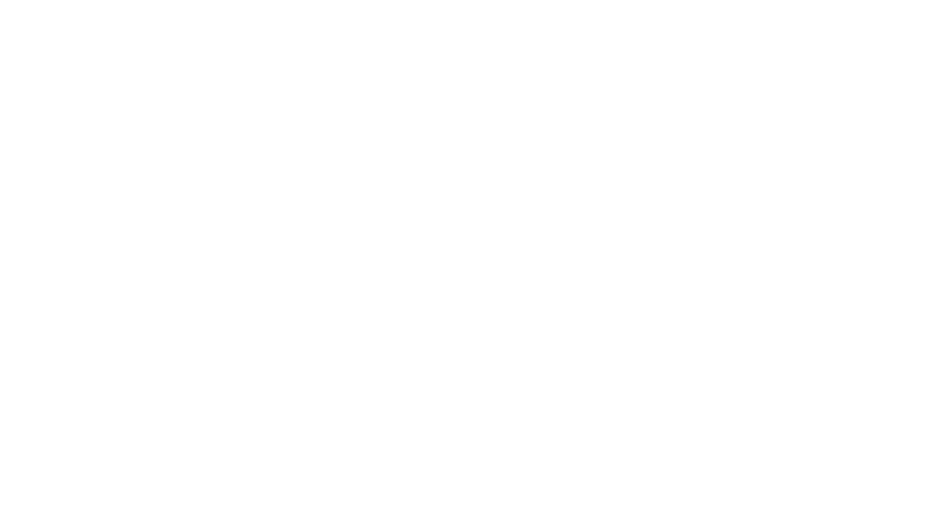
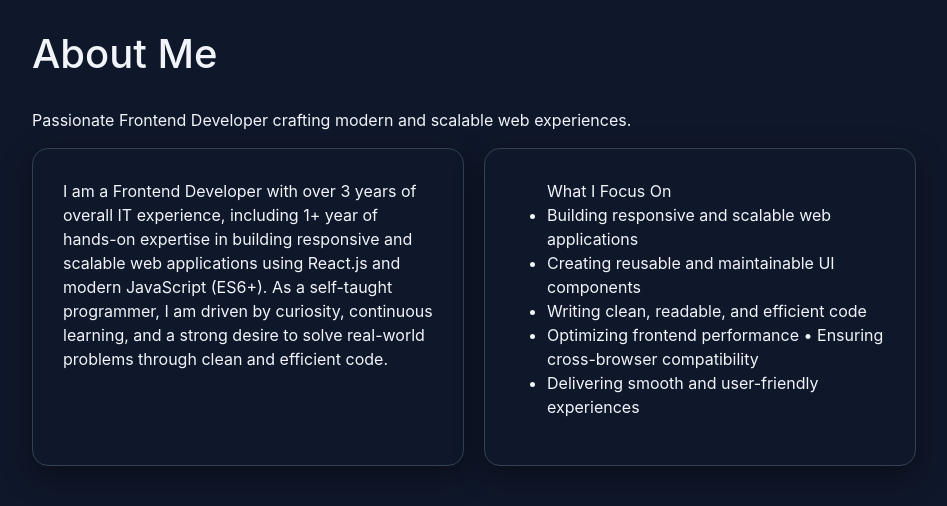
Before and after one commit to Shreejad123/shreeja_portfolio, a React (Vite) app: page /about in a window 1280 px wide. Before the commit this address had no page. Shown: the top 506 px of the page, without its empty margins (168-1115 px from the left). Built offline with nearby package versions, Linux system fonts and the light colour scheme.

Commit message:
added about us page

```diff
--- a/src/App.css
+++ b/src/App.css
@@ -1,6 +1,3 @@
-body {
-  color: lightgrey;
-}
 .container {
   display: flex; /* Enable flexbox */
   gap: 20px; /* Space between columns */
@@ -10,3 +7,8 @@ body {
   flex: 1; /* Equal width columns */
   padding: 20px;
 }
+body {
+  background-color: var(--bg-main);
+  color: var(--text-primary);
+  font-family: "Inter", sans-serif;
+}
--- a/src/components/about.jsx
+++ b/src/components/about.jsx
@@ -1,38 +1,38 @@
-import React from "react";
-import "bootstrap/dist/css/bootstrap.min.css";
 import styles from "./about.module.css";
 function About() {
   return (
     <>
-      <div className={styles.aboutSection}>
-        <p className={styles.welcome}>
-          <b>Welcome to my site</b>
+      <div className={styles.container}>
+        <h1 className={styles.header}>About Me</h1>
+        <p className={styles.header}>
+          Passionate Frontend Developer crafting modern and scalable web
+          experiences.
         </p>
-
-        <h2 className={styles.header}>
-          <b>Hi, I’m Shreeja D Kotian, </b>
-        </h2>
-        <p className={styles.paragraph}>
-          <b>frontend Web Developer</b>
-        </p>
-        <p className={styles.paragraph}>
-          Frontend Developer with 3+ years of IT experience and 1+ year
-          specializing in React.js development. Proficient in JavaScript (ES6+),
-          HTML5, and CSS3, with experience building responsive web applications
-          and REST API integrations. <br></br>A self-taught developer passionate
-          about clean code, UI performance <br></br>optimization, and modern
-          frontend practices, with strong problem-solving and <br></br>{" "}
-          communication skills.
-        </p>
-        <button type="button" className={`btn btn-info ${styles.customBtn}`}>
-          About me
-        </button>
-        <button type="button" className={`btn btn-info ${styles.customBtn}`}>
-          See my Projects
-        </button>
+        <div className={styles.section}>
+          <div className={styles.card}>
+            I am a Frontend Developer with over 3 years of overall IT
+            experience, including 1+ year of hands-on expertise in building
+            responsive and scalable web applications using React.js and modern
+            JavaScript (ES6+). As a self-taught programmer, I am driven by
+            curiosity, continuous learning, and a strong desire to solve
+            real-world problems through clean and efficient code.
+          </div>
+          <div className={styles.card}>
+            <ul>
+              What I Focus On
+              <li> Building responsive and scalable web applications</li>
+              <li>Creating reusable and maintainable UI components</li>
+              <li>Writing clean, readable, and efficient code</li>
+              <li>
+                Optimizing frontend performance • Ensuring cross-browser
+                compatibility
+              </li>
+              <li>Delivering smooth and user-friendly experiences</li>
+            </ul>
+          </div>
+        </div>
       </div>
     </>
   );
 }
-
 export default About;
--- a/src/components/about.module.css
+++ b/src/components/about.module.css
@@ -1,39 +1,26 @@
-.aboutSection {
-  margin-left: 100px;
-  margin-top: 20px;
+.card {
+  border: 1px solid #334155; /* Soft border */
+  border-radius: 16px; /* Smooth rounded corners */
+  padding: 30px;
+  background-color: #0f172a;
+  box-shadow: 0 10px 30px rgba(0, 0, 0, 0.4);
+  transition: all 0.3s ease;
+  width: 40%;
+  margin-right: 20px;
 }
-.paragraph {
-  width: 650px;
-  word-break: break-all;
-  font-style: bold;
-  color: black;
+
+/* Hover Effect */
+.card:hover {
+  transform: translateY(-6px);
+  border-color: #3b82f6; /* Accent border */
+  box-shadow: 0 15px 40px rgba(59, 130, 246, 0.25);
 }
-button {
-  margin-right: 10px;
-}
-body {
-  font-family: Inter;
-}
-.aboutSection p {
-  font-size: 20px;
+
+.section {
+  display: flex;
+  margin-left: 200px;
 }
 .header {
-  color: orangered;
+  margin-left: 200px;
+  margin-top: 30px;
 }
-.welcome {
-  color: black;
-}
-.customBtn:hover {
-  box-shadow: 4px 4px 10px rgba(0, 0, 0, 0.3);
-  background-color: orangered;
-  color: white;
-  border: 1px orangered;
-}
-.customBtn {
-  padding: 8px;
-  width: 40%;
-
-  background-color: orangered;
-  color: white;
-  border: 1px orangered;
-}
--- a/src/components/contact.jsx
+++ b/src/components/contact.jsx
@@ -85,8 +85,7 @@ function Contact() {
                   target="_blank"
                   rel="noopener noreferrer"
                 >
-                  {" "}
-                  <FaLinkedin />
+                  <FaLinkedin className={styles.iconsContainer} />
                 </Link>
               </span>
               <span className={styles.icons}>
@@ -95,8 +94,7 @@ function Contact() {
                   target="_blank"
                   rel="noopener noreferrer"
                 >
-                  {" "}
-                  <FaFacebookSquare />
+                  <FaFacebookSquare className={styles.iconsContainer} />
                 </Link>
               </span>
               <span className={styles.icons}>
@@ -105,8 +103,7 @@ function Contact() {
                   target="blank"
                   rel="noopener noreferrer"
                 >
-                  {" "}
-                  <BsTwitterX />
+                  <BsTwitterX className={styles.iconsContainer} />
                 </Link>
               </span>
               <span className={styles.icons}>
@@ -115,8 +112,7 @@ function Contact() {
                   target="_blank"
                   rel="noopener noreferrer"
                 >
-                  {" "}
-                  <FaGithub />
+                  <FaGithub className={styles.iconsContainer} />
                 </Link>
               </span>
             </p>
--- a/src/components/contact.module.css
+++ b/src/components/contact.module.css
@@ -1,8 +1,6 @@
 .contactSection {
   text-align: center;
-  color: black;
   margin-top: 50px;
-
   box-shadow: 5px 10px 15px rgba(227, 185, 185, 0.3);
   margin-left: 0;
   width: 50%;
@@ -11,7 +9,6 @@
 
 .profile {
   text-align: center;
-  color: black;
   margin: auto;
   margin-top: 50px;
   box-shadow: 5px 10px 15px rgba(227, 185, 185, 0.3);
@@ -23,10 +20,6 @@
 .customBtn {
   padding: 8px;
   width: 40%;
-
-  background-color: orangered;
-  color: white;
-  border: 1px orangered;
 }
 .contact input {
   margin-bottom: 20px;
@@ -36,11 +29,10 @@
 }
 
 .container {
-  display: flex; /* Turns the container into a flexbox layout */
-  gap: 20px; /* Adds 20px space between flex items (both row & column gaps) */
+  display: flex;
+  gap: 20px;
 }
 .box {
-  border: 2px orangered solid;
   height: 70px;
   border-radius: 5px;
   margin-bottom: 20px;
@@ -49,7 +41,6 @@
 }
 .header {
   font-size: 25px;
-  color: black;
   margin-left: 200px;
 }
 .connect {
--- /dev/null
+++ b/src/components/home.jsx
@@ -0,0 +1,38 @@
+import React from "react";
+import "bootstrap/dist/css/bootstrap.min.css";
+import styles from "./home.module.css";
+function Home() {
+  return (
+    <>
+      <div className={styles.homeSection}>
+        <p className={styles.welcome}>
+          <b>Welcome to my site</b>
+        </p>
+
+        <h2 className={styles.header}>
+          <b>Hi, I’m Shreeja D Kotian, </b>
+        </h2>
+        <p className={styles.paragraph}>
+          <b>Frontend Web Developer</b>
+        </p>
+        <p className={styles.paragraph}>
+          Frontend Developer with 3+ years of IT experience and 1+ year
+          specializing in React.js development. Proficient in JavaScript (ES6+),
+          HTML5, and CSS3, with experience building responsive web applications
+          and REST <br></br>API integrations. <br></br>A self-taught developer
+          passionate about clean code, UI performance <br></br>optimization, and
+          modern frontend practices, with strong problem-solving and
+          communication skills.
+        </p>
+        <button type="button" className={`btn btn-info ${styles.customBtn}`}>
+          About me
+        </button>
+        <button type="button" className={`btn btn-info ${styles.customBtn}`}>
+          See my Projects
+        </button>
+      </div>
+    </>
+  );
+}
+
+export default Home;
--- /dev/null
+++ b/src/components/home.module.css
@@ -0,0 +1,26 @@
+.homeSection {
+  margin-left: 100px;
+  margin-top: 50px;
+}
+.paragraph {
+  width: 650px;
+  word-break: break-all;
+  font-style: bold;
+}
+button {
+  margin-right: 10px;
+}
+body {
+  font-family: Inter;
+}
+.homeSection p {
+  font-size: 20px;
+}
+
+.customBtn:hover {
+  box-shadow: 4px 4px 10px rgba(0, 0, 0, 0.3);
+}
+.customBtn {
+  padding: 8px;
+  width: 40%;
+}
--- a/src/index.css
+++ b/src/index.css
@@ -0,0 +1,14 @@
+:root {
+  /* Background Colors */
+  --bg-main: #0f172a;
+  --bg-card: #1e293b;
+
+  /* Text Colors */
+  --text-primary: #f1f5f9;
+  --text-secondary: #94a3b8;
+  --text-muted: #64748b;
+
+  /* Accent */
+  --accent: #3b82f6;
+  --accent-hover: #2563eb;
+}
--- a/src/main.jsx
+++ b/src/main.jsx
@@ -3,12 +3,14 @@ import { createRoot } from "react-dom/client";
 import "./index.css";
 import App from "./App.jsx";
 import Contact from "./components/contact.jsx";
+import About from "./components/about.jsx";
 
 createRoot(document.getElementById("root")).render(
   <BrowserRouter>
     <Routes>
       <Route path="/contact" element={<Contact />} />
       <Route path="/" element={<App />} />
+      <Route path="/about" element={<About />} />
     </Routes>
   </BrowserRouter>,
 );
--- a/src/navBar.jsx
+++ b/src/navBar.jsx
@@ -1,5 +1,4 @@
 import { IoMdHome } from "react-icons/io";
-import { FaPhone } from "react-icons/fa6";
 import { AiOutlineFundProjectionScreen } from "react-icons/ai";
 import { GiSkills } from "react-icons/gi";
 import { IoPerson } from "react-icons/io5";
--- a/src/navBar.module.css
+++ b/src/navBar.module.css
@@ -5,19 +5,13 @@
 .icons {
   margin-right: 35px;
   font-size: 22px;
-  color: black;
   font-weight: 600;
 }
 .customBtn {
   width: 10%;
 
-  background-color: orangered;
   color: white;
-  border: 1px orangered;
 }
 .customBtn:hover {
   box-shadow: 4px 4px 10px rgba(0, 0, 0, 0.3);
-  background-color: orangered;
-  color: white;
-  border: 1px orangered;
 }
```
Also changed, not shown: src/App.jsx (+2 -2 lines).
